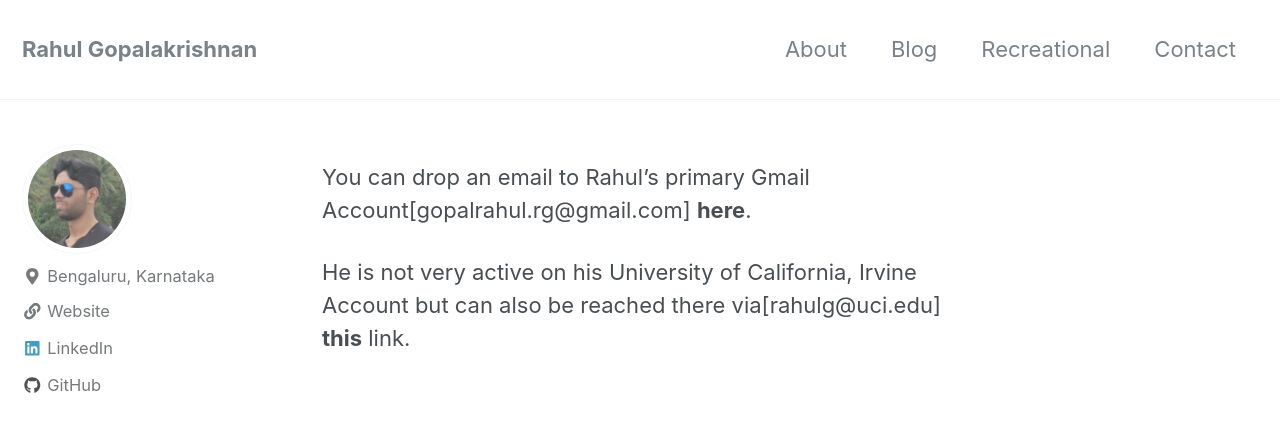
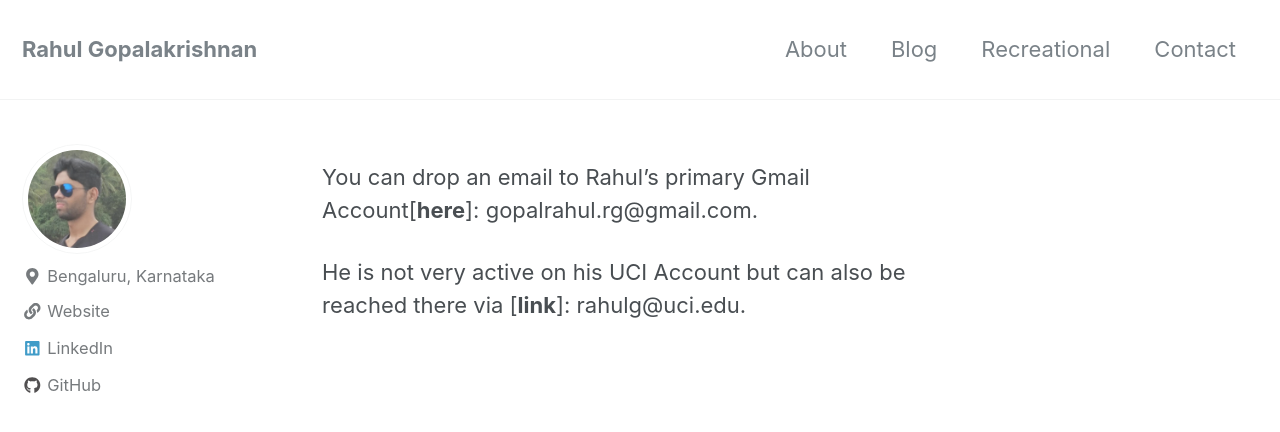
Before and after one commit to gopalrahulrg/gopalrahulrg.github.io, a Jekyll site: the page built from _pages/contact.md, in a window 1280 px wide and 900 px high. Shown: the top 432 px of the window. Built offline with Jekyll 4.4.1, drawn with Linux system fonts in a browser that asks for light colours; nearby versions of some CDN libraries.

Commit message:
Update contact.md

```diff
--- a/_pages/contact.md
+++ b/_pages/contact.md
@@ -4,6 +4,6 @@ permalink: /contact/
 header:
 ---
 
-You can drop an email to Rahul's primary Gmail Account[gopalrahul.rg@gmail.com] **here**.
+You can drop an email to Rahul's primary Gmail Account[**here**]: gopalrahul.rg@gmail.com.
 
-He is not very active on his University of California, Irvine Account but can also be reached there via[rahulg@uci.edu] **this** link.
+He is not very active on his UCI Account but can also be reached there via [**link**]: rahulg@uci.edu.
```
